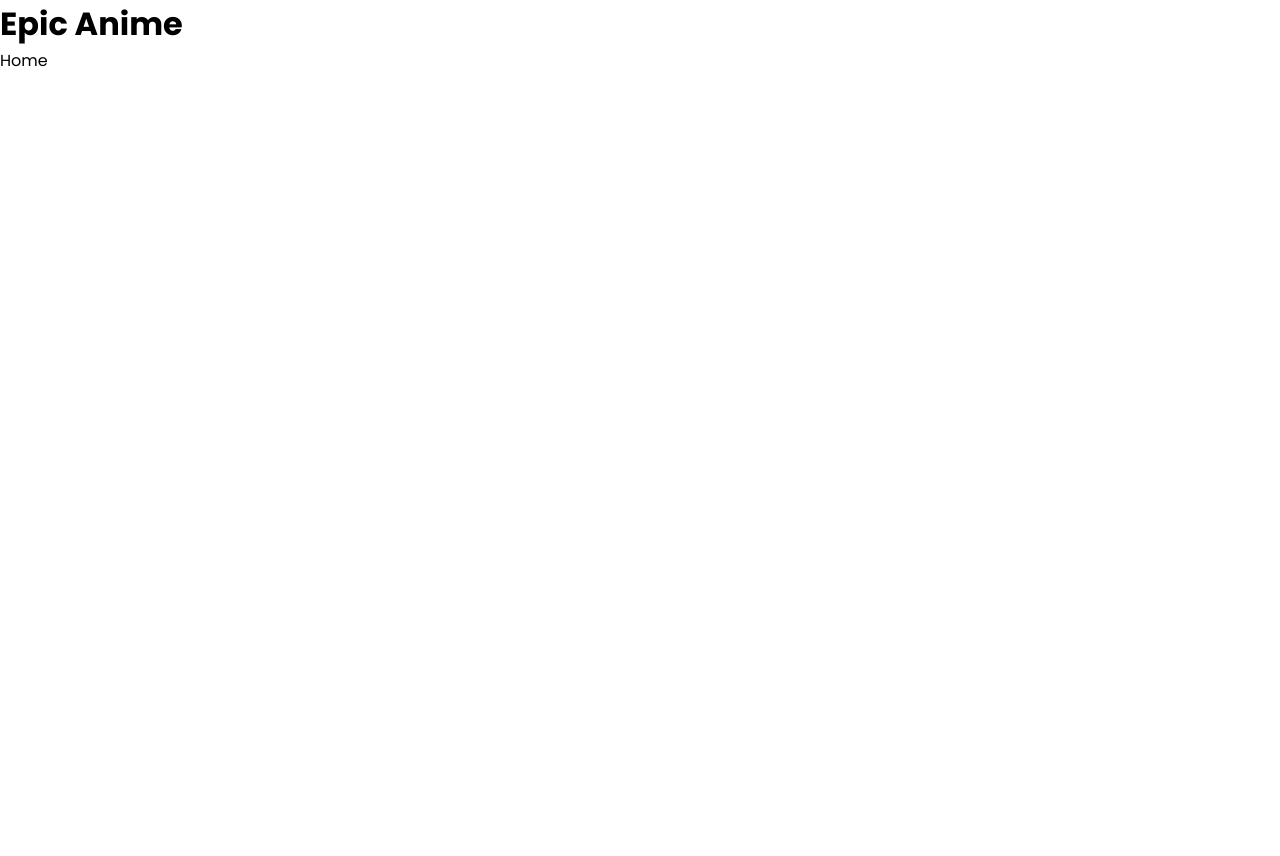
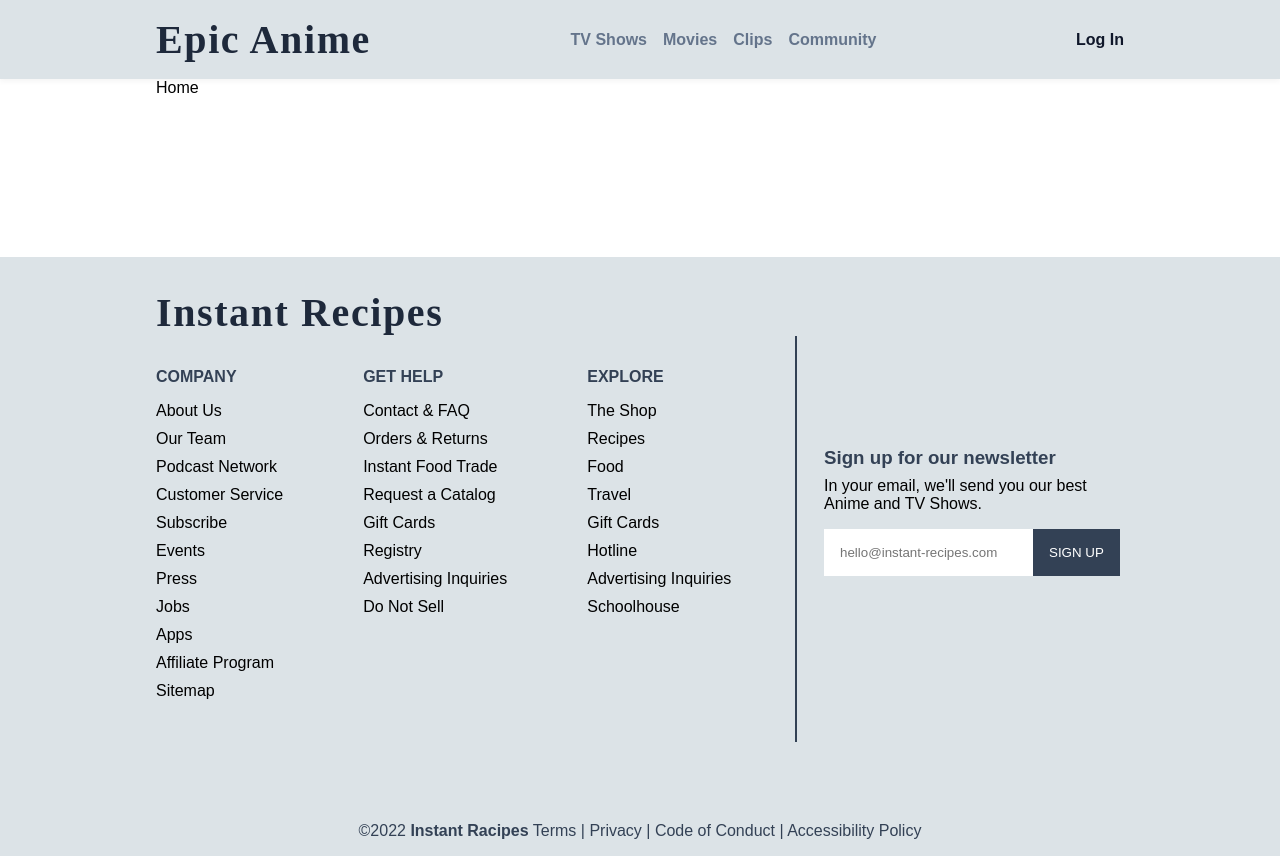
Before and after one commit to hrshmistry/EpicAnime, a React (Create React App) app: page / in a window 1280 px wide. Before the commit the page ends 800 px from the top, so only its background shows below. Built offline with nearby package versions, Linux system fonts and the light colour scheme.

Commit message:
added navbar and footer

```diff
--- a/package.json
+++ b/package.json
@@ -10,6 +10,7 @@
     "react-dom": "^18.0.0",
     "react-router-dom": "^6.3.0",
     "react-scripts": "5.0.0",
+    "styled-components": "^5.3.5",
     "web-vitals": "^2.1.4"
   },
   "scripts": {
--- a/src/App.js
+++ b/src/App.js
@@ -1,13 +1,18 @@
+import './index.css'
 import Pages from './pages/Pages';
-import './index.css'
+import Navbar from './components/Navbar';
+import Footer from './components/Footer';
 import { BrowserRouter as Router } from 'react-router-dom';
 
 function App() {
   return (
     <div className="App">
       <Router>
-        <h1>Epic Anime</h1>
-        <Pages />
+        <Navbar />
+        <div className="mx1000-auto">
+          <Pages />
+        </div>
+        <Footer />
       </Router>
     </div>
   );
--- /dev/null
+++ b/src/components/Footer.jsx
@@ -0,0 +1,171 @@
+import React from 'react'
+import { Link } from 'react-router-dom';
+import styled from 'styled-components';
+
+const Footer = () => {
+    return (
+        <>
+            <FooterStyled>
+                <InsideFooter className='mx1000-auto'>
+                    <div>
+                        <Link to="/" style={{ textDecoration: "none" }}>
+                            <h1 className='brand-logo'>Instant Recipes</h1>
+                        </Link>
+                        <AllSections>
+                            <Section>
+                                <h4>COMPANY</h4>
+                                <ul>
+                                    <li>About Us</li>
+                                    <li>Our Team</li>
+                                    <li>Podcast Network</li>
+                                    <li>Customer Service</li>
+                                    <li>Subscribe</li>
+                                    <li>Events</li>
+                                    <li>Press</li>
+                                    <li>Jobs</li>
+                                    <li>Apps</li>
+                                    <li>Affiliate Program</li>
+                                    <li>Sitemap</li>
+                                </ul>
+                            </Section>
+                            <Section>
+                                <h4>GET HELP</h4>
+                                <ul>
+                                    <li>Contact & FAQ</li>
+                                    <li>Orders & Returns</li>
+                                    <li>Instant Food Trade</li>
+                                    <li>Request a Catalog</li>
+                                    <li>Gift Cards</li>
+                                    <li>Registry</li>
+                                    <li>Advertising Inquiries</li>
+                                    <li>Do Not Sell</li>
+                                </ul>
+                            </Section>
+                            <Section>
+                                <h4>EXPLORE</h4>
+                                <ul>
+                                    <li>The Shop</li>
+                                    <li>Recipes</li>
+                                    <li>Food</li>
+                                    <li>Travel</li>
+                                    <li>Gift Cards</li>
+                                    <li>Hotline</li>
+                                    <li>Advertising Inquiries</li>
+                                    <li>Schoolhouse</li>
+                                </ul>
+                            </Section>
+                        </AllSections>
+                    </div>
+
+                    <NewsLetter>
+                        <h3>Sign up for our newsletter</h3>
+                        <div style={{ maxWidth: "300px" }}>In your email, we'll send you our best Anime and TV Shows.</div>
+                        <form onSubmit={(e) => { e.preventDefault() }}>
+                            <input type="text" placeholder="hello@instant-recipes.com" />
+                            <button>SIGN UP</button>
+                        </form>
+                    </NewsLetter>
+                </InsideFooter>
+            </FooterStyled>
+            <Right>©2022 <b>Instant Racipes</b> Terms | Privacy | Code of Conduct | Accessibility Policy</Right>
+        </>
+    )
+}
+
+const Right = styled.div`
+    text-align: center;
+    background-color: #dce3e7;
+    padding: 3rem 1rem 1rem 1rem;
+    color: #334155;
+`;
+
+const FooterStyled = styled.div`
+    display: flex;
+    background-color: #DCE3E7;
+    padding: 2rem 1rem;
+    margin-top: 10rem;
+`;
+
+const AllSections = styled.div`
+   display: flex;
+   padding: 2rem 1rem;
+   gap: 5rem;
+   border-right: 2px solid #334155;
+   padding-right: 4rem;
+   flex-wrap: wrap;
+   padding-left: 0;
+
+   @media (max-width: 1000px) {
+      border-right: none;
+   }
+`;
+
+const Section = styled.div`
+    h4{
+        margin-bottom: 1rem;
+        color: #334155;
+    }
+
+    ul {
+        list-style: none;
+    }
+
+    li {
+        margin-bottom: 0.5rem;
+        cursor: pointer;
+        width: fit-content;
+        border-bottom: 2px solid transparent;
+
+        &:hover {
+            border-bottom: 2px solid #0f172a;
+            color: #0f172a;
+        }
+    }
+`;
+
+const InsideFooter = styled.div`
+    display: flex;
+    width: 100%;
+    justify-content: space-between;
+    align-items: center;
+    padding-inline: 1rem;
+
+    @media (max-width: 1000px) {
+        flex-direction: column;
+    }
+
+    @media (max-width: 666px) {
+        align-items: flex-start;
+        padding-inline: 0;
+    }
+`;
+
+const NewsLetter = styled.div`
+    h3 {
+        color: #334155;
+        margin: 0.5rem 0;
+    }
+
+    form {
+        margin: 1rem 0;
+        width: 100%;
+    }
+
+    input {
+        background-color: #fff;
+        border: none;
+        outline: none;
+        padding: 1rem;
+    }
+
+    button {
+        background-color: #334155;
+        border: none;
+        outline: none;
+        color: #fff;
+        padding: 1rem;
+        cursor: pointer;
+    }
+`;
+
+export default Footer
--- /dev/null
+++ b/src/components/Navbar.jsx
@@ -0,0 +1,75 @@
+import React from 'react'
+import { Link } from 'react-router-dom'
+import styled from 'styled-components'
+
+const Navbar = () => {
+    return (
+        <NavBackground>
+            <Nav className="mx1000-auto">
+                <Link to="/" style={{ textDecoration: "none" }}>
+                    <h1 className='brand-logo'>Epic Anime</h1>
+                </Link>
+
+                <MoreLinks>
+                    <ul>
+                        <li>TV Shows</li>
+                        <li>Movies</li>
+                        <li>Clips</li>
+                        <li>Community</li>
+                    </ul>
+                </MoreLinks>
+
+                <Auth>
+                    Log In
+                </Auth>
+            </Nav>
+        </NavBackground>
+    )
+}
+
+const NavBackground = styled.nav`
+    background-color: #dce3e7;
+    position: sticky;
+    top: 0;
+    z-index: 2;
+    box-shadow: rgba(0, 0, 0, 0.04) 0px 3px 5px;
+`;
+
+const Nav = styled.nav`
+    display: flex;
+    align-items: center;
+    justify-content: space-between;
+    padding: 1rem;
+    flex-wrap: wrap;
+    background-color: #dce3e7;
+`;
+
+const MoreLinks = styled.div`
+    ul {
+        display: flex;
+        gap: 1rem;
+        color: #64748b;
+        font-weight: 600;
+    }
+    li {
+        list-style: none;
+        cursor: pointer;
+        transition: all 0.2s ease-in-out;
+
+        &:hover {
+            color: #0f172a;
+        }
+    }
+
+    @media (max-width: 750px) {
+        display: none;
+    }
+`;
+
+const Auth = styled.div`
+    color: #0f172a;
+    font-weight: 600;    cursor: pointer;
+    transition: all 0.2s ease-in-out;
+`;
+
+export default Navbar
--- a/src/index.css
+++ b/src/index.css
@@ -1,11 +1,38 @@
-@import url('https://fonts.googleapis.com/css2?family=Poppins:ital,wght@0,200;0,300;0,400;0,500;0,600;0,700;1,200;1,500;1,600;1,700&display=swap');
-
 * {
-    margin: 0;
-    padding: 0;
-    box-sizing: border-box;
+  margin: 0;
+  padding: 0;
+  box-sizing: border-box;
+  font-family: 'Source Sans Pro', sans-serif;
 }
 
+@import url('https://fonts.googleapis.com/css2?family=Lobster+Two:wght@700&family=Source+Sans+Pro:ital,wght@0,200;0,300;0,400;0,600;0,700;0,900;1,400;1,600;1,700&display=swap');
+
 body {
-    font-family: 'Poppins', sans-serif;
+  margin: 0;
+  font-family: -apple-system, BlinkMacSystemFont, 'Segoe UI', 'Roboto', 'Oxygen',
+    'Ubuntu', 'Cantarell', 'Fira Sans', 'Droid Sans', 'Helvetica Neue',
+    sans-serif;
+  -webkit-font-smoothing: antialiased;
+  -moz-osx-font-smoothing: grayscale;
+  /* margin: 0 20%; */
 }
+
+.mx1000-auto {
+  max-width: 1000px;
+  margin-inline: auto;
+  padding: 0 1rem;
+}
+
+code {
+  font-family: source-code-pro, Menlo, Monaco, Consolas, 'Courier New',
+    monospace;
+}
+
+.brand-logo {
+  font-family: 'Lobster Two', cursive;
+  color: #1e293b;
+  font-size: 2.5rem;
+  font-weight: 700;
+  letter-spacing: 0.1rem;
+  text-decoration: none;
+}
--- /dev/null
+++ b/src/pages/Anime.jsx
@@ -0,0 +1,9 @@
+import React from 'react'
+
+const Anime = () => {
+    return (
+        <div>Anime Details</div>
+    )
+}
+
+export default Anime
--- a/src/pages/Pages.jsx
+++ b/src/pages/Pages.jsx
@@ -2,12 +2,13 @@ import React from 'react'
 import Home from './Home'
 import { Routes, Route } from 'react-router-dom'
 import NotFound from '../components/NotFound'
+import Anime from './Anime'
 
 const Pages = () => {
     return (
         <Routes>
             <Route path="/" element={<Home />} />
-            {/* <Route path="/anime/:id" element={<Anime />} /> */}
+            <Route path="/anime/:id" element={<Anime />} />
             <Route path="*" element={<NotFound />} />
         </Routes>
     )
```
Also changed, not shown: 1 other file (tests, documents, lock files or other folders).
